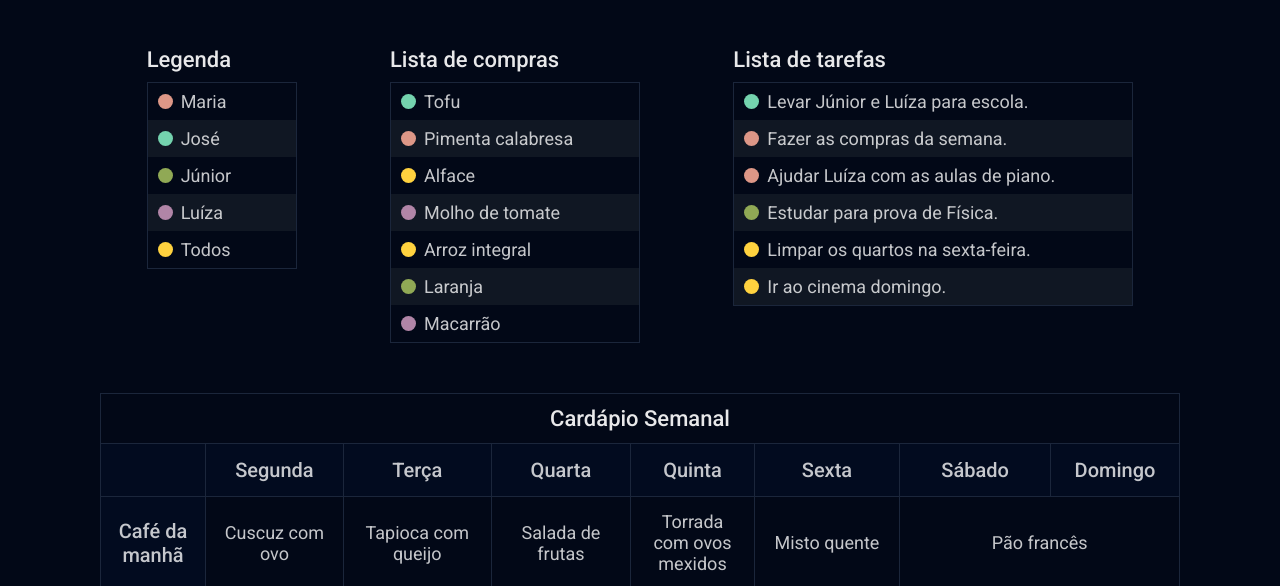
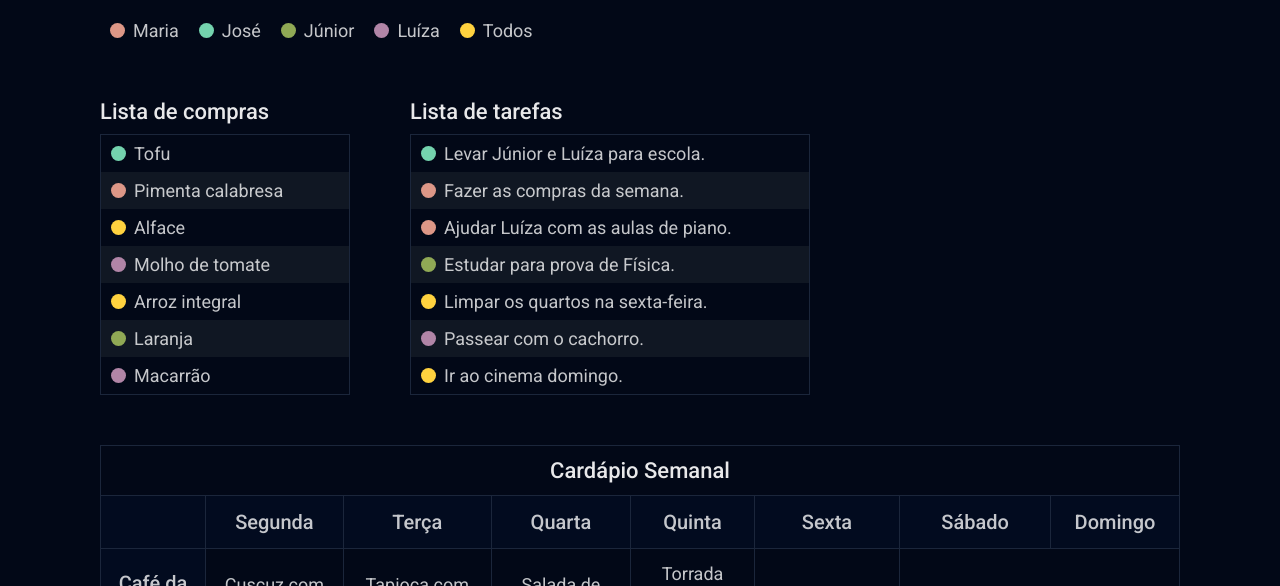
Before and after one commit to laynamoraes/aulas-ada, a plain HTML site: page aula02/rotinaFamiliar/index.html in a window 1280 px wide. Shown: the part 141-727 px from the top of the page. Drawn offline with Linux system fonts and the light colour scheme.

Commit message:
modification rotinaFamiliar

```diff
--- a/aula02/rotinaFamiliar/index.html
+++ b/aula02/rotinaFamiliar/index.html
@@ -17,10 +17,8 @@
   <body>
     <h1>Organização Semanal da Família Buscapé 👨‍👩‍👧‍👦</h1>
 
-    <div id="organizacao">
-      <div id="legenda">
-        <h3>Legenda</h3>
-        <ul id="lista-legenda">
+    <div id="legenda">
+        <ul id="lista-legenda" class="flex">
           <li class="flex">
             <div class="legenda mae"></div>
             Maria
@@ -44,6 +42,7 @@
         </ul>
       </div>
 
+    <div id="organizacao">
       <div id="compras">
         <h3>Lista de compras</h3>
         <ul id="lista-compras">
@@ -100,6 +99,10 @@
           <li class="flex">
             <div class="legenda todos"></div>
             Limpar os quartos na sexta-feira.
+          </li>
+          <li class="flex">
+            <div class="legenda filha"></div>
+            Passear com o cachorro.
           </li>
           <li class="flex">
             <div class="legenda todos"></div>
--- a/aula02/rotinaFamiliar/style.css
+++ b/aula02/rotinaFamiliar/style.css
@@ -14,11 +14,11 @@ body {
 
 h1 {
   color: #fff;
+  margin-bottom: 15px;
 }
 
 #organizacao {
   display: flex;
-  justify-content: space-around;
   padding: 50px 0;
 }
 
@@ -29,7 +29,6 @@ h1 {
   color: #ffffffe8;
 }
 
-#lista-legenda,
 #lista-compras,
 #lista-tarefas {
   list-style: none;
@@ -47,7 +46,6 @@ h1 {
   font-size: 18px;
 }
 
-#lista-legenda li:nth-child(even),
 #lista-compras li:nth-child(even),
 #lista-tarefas li:nth-child(even),
 #almoco1,
@@ -86,6 +84,10 @@ h1 {
 
 .todos {
   background-color: #ffd23f;
+}
+
+#compras {
+  margin-right: 60px;
 }
 
 #lista-compras {
```
Also changed, not shown: aula02/rotinaFamiliar/preview.png (deleted), aula02/rotinaFamiliar/preview1.png (added).
